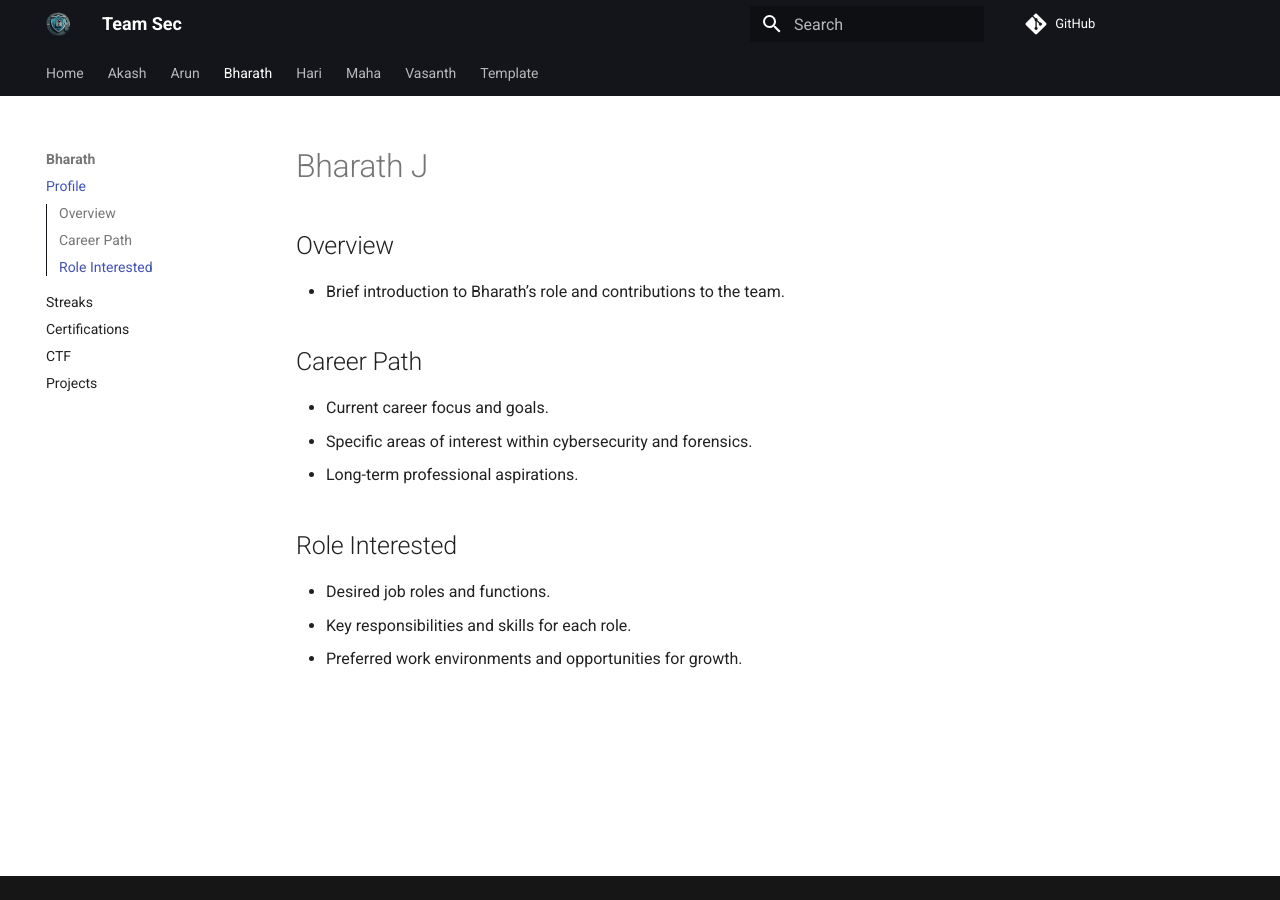
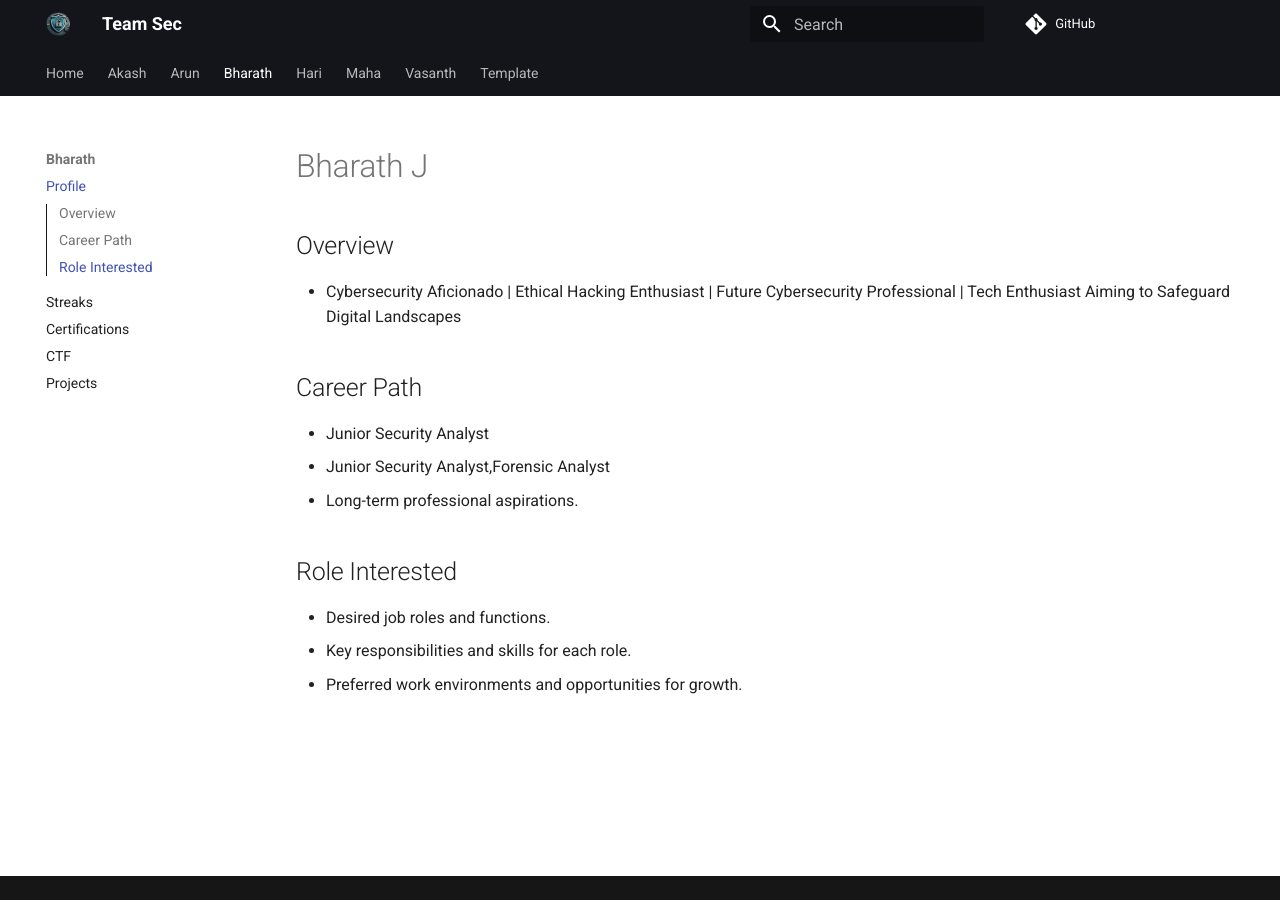
Before and after one commit to mr3xplorer/team_sec, an MkDocs documentation site: the page built from docs/Bharath/bharat.md, in a window 1280 px wide. Built offline with MkDocs 1.6.1 and Material for MkDocs 9.7.7, drawn with Linux system fonts in a browser that asks for light colours; comment, search, counter and statistics services are not loaded.

Commit message:
Update bharat.md

```diff
--- a/docs/Bharath/bharat.md
+++ b/docs/Bharath/bharat.md
@@ -1,11 +1,11 @@
 # Bharath J
 
 ## Overview
-- Brief introduction to Bharath’s role and contributions to the team.
+- Cybersecurity Aficionado | Ethical Hacking Enthusiast | Future Cybersecurity Professional | Tech Enthusiast Aiming to Safeguard Digital Landscapes
 
 ## Career Path
-- Current career focus and goals.
-- Specific areas of interest within cybersecurity and forensics.
+- Junior Security Analyst
+- Junior Security Analyst,Forensic Analyst
 - Long-term professional aspirations.
 
 ## Role Interested
```
